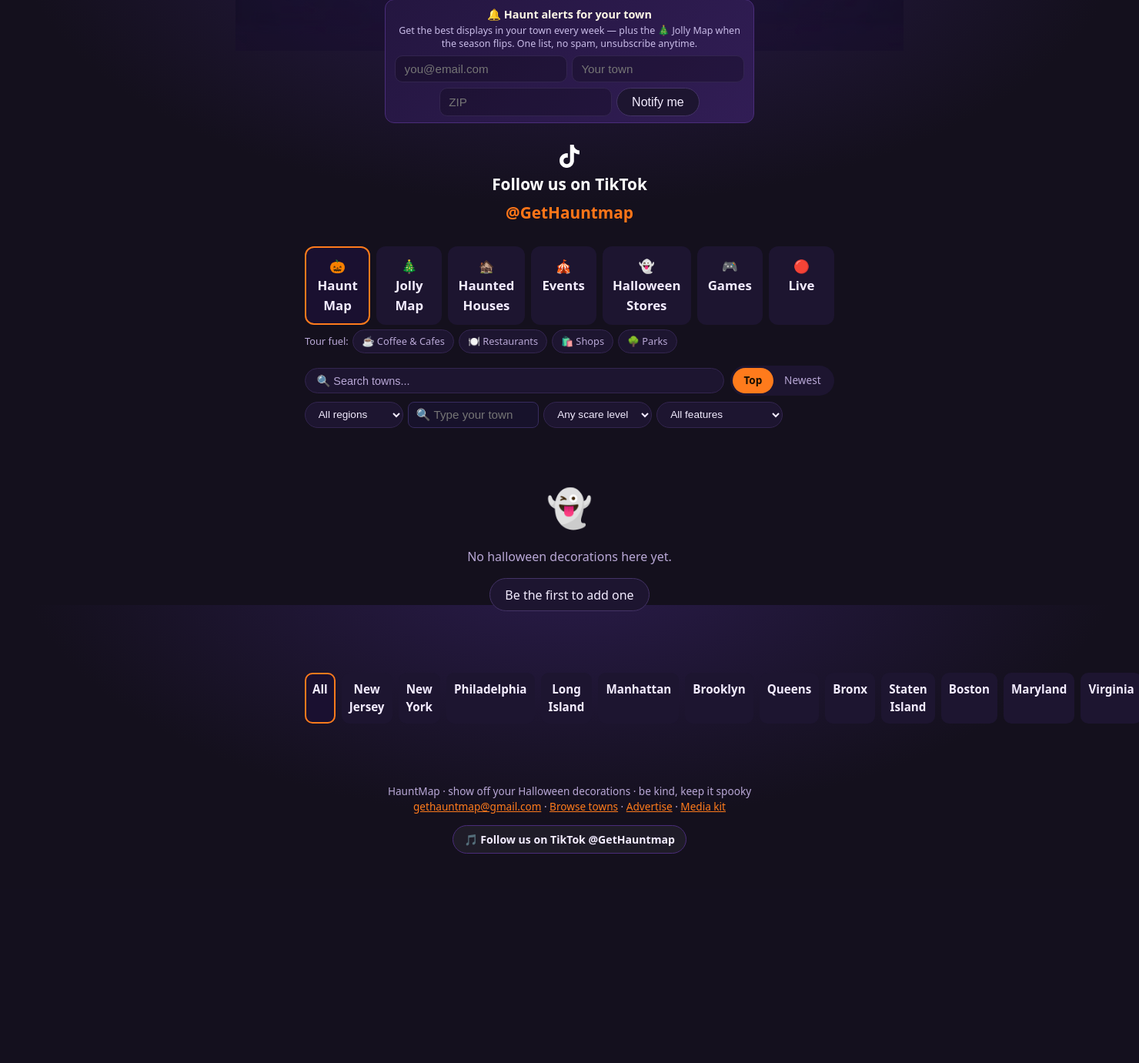
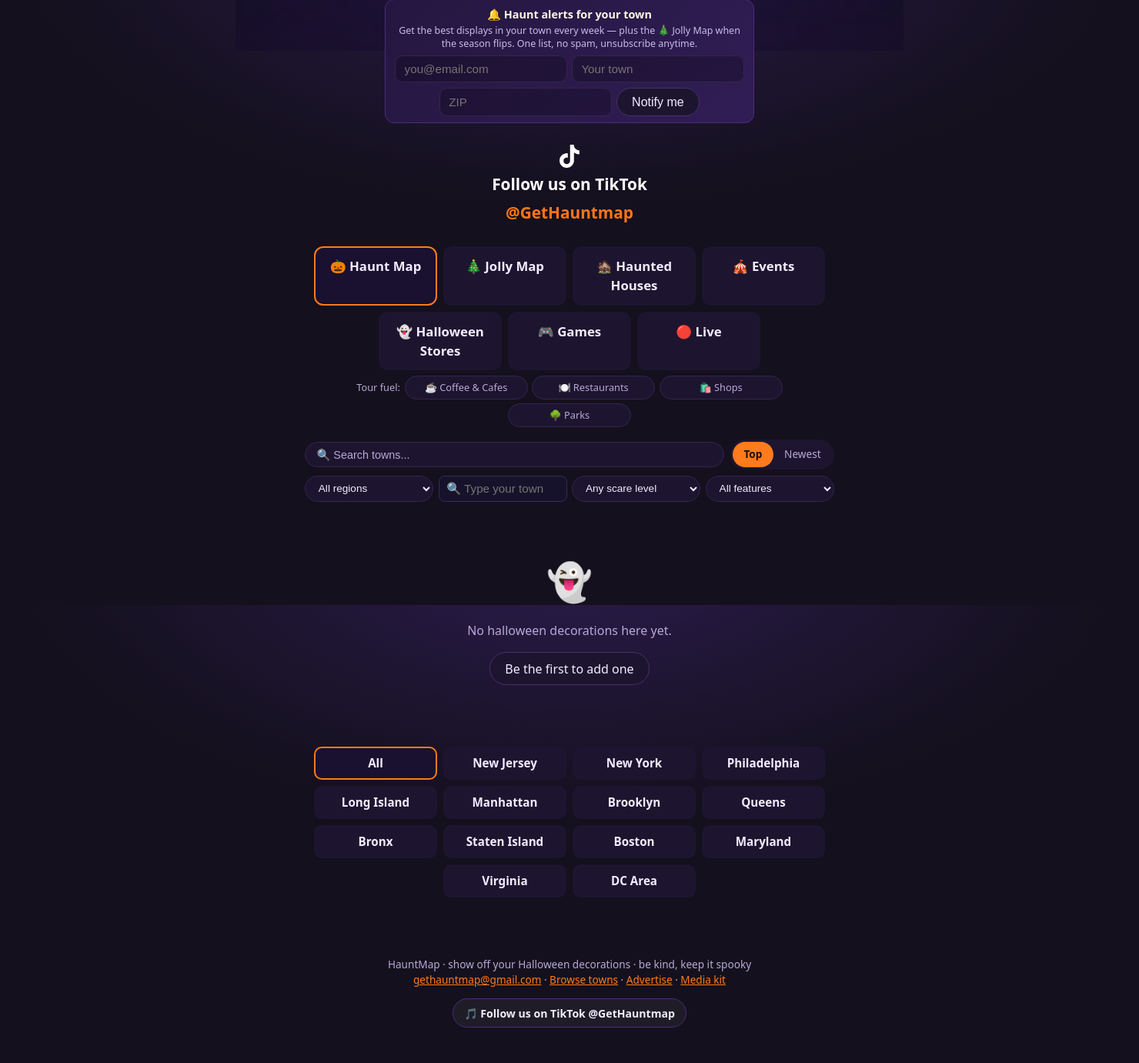
Before and after one commit to SpookyMap/hauntmap, a FastAPI app: page / in a window 1480 px wide; the page is wider, and only the part inside the window is pictured. Shown: the part 814-2195 px from the top of that part at 77% size. Before the commit the page ends 1923 px from the top of that part, so only its background shows below. Run offline with FastAPI, Linux system fonts and the light colour scheme; data that the repository does not hold is empty; some libraries are stand-ins or nearby versions.

Commit message:
Buttons wrap, never side-scroll: all chip/filter rows (regions, categories, Tour Fuel, leaderboard tabs, filter selects, mobile header nav) now flex-wrap centered — 5 per line on phone portrait (<=480px, flex-basis calc(20% - gap)), natural 160px buttons on wider screens

```diff
--- a/static/css/style.css
+++ b/static/css/style.css
@@ -86,8 +86,8 @@ a { color: var(--accent); }
   border-radius: 999px; padding: 0.45rem 0.9rem; font-size: 0.9rem;
 }
 .town-search-inline::placeholder { color: var(--muted); }
-.cat-tabs { display: flex; gap: 0.5rem; margin-bottom: 0.9rem; }
-.cat-tabs a { flex: 1; text-align: center; padding: 0.6rem; border-radius: 12px; background: var(--bg2); color: var(--muted); text-decoration: none; font-weight: 700; font-size: 1rem; border: 1px solid #33254f; }
+.cat-tabs { display: flex; flex-wrap: wrap; justify-content: center; gap: 0.5rem; margin-bottom: 0.9rem; }
+.cat-tabs a { flex: 0 1 160px; text-align: center; padding: 0.6rem; border-radius: 12px; background: var(--bg2); color: var(--muted); text-decoration: none; font-weight: 700; font-size: 1rem; border: 1px solid #33254f; }
 .cat-tabs a.active { background: var(--accent); color: #1a0f00; border-color: var(--accent); }
 .sort-toggle { display: flex; background: var(--bg2); border-radius: 999px; padding: 3px; flex-shrink: 0; }
 .sort-toggle a { padding: 0.4rem 0.9rem; border-radius: 999px; color: var(--muted); text-decoration: none; font-size: 0.85rem; white-space: nowrap; }
@@ -114,12 +114,12 @@ a { color: var(--accent); }
   border-radius: 10px; padding: 0.5rem 0.7rem; font-size: 0.95rem; width: 130px;
 }
 .town-search-full { width: 100%; box-sizing: border-box; }
-.filter-row { display: flex; gap: 0.4rem; flex-wrap: nowrap; overflow-x: auto; padding-bottom: 0.2rem; -webkit-overflow-scrolling: touch; }
-.filter-row::-webkit-scrollbar { display: none; }
+.filter-row { display: flex; gap: 0.4rem; flex-wrap: wrap; justify-content: center; padding-bottom: 0.2rem; }
 .filter-row select {
   background: var(--bg2); color: var(--ink); border: 1px solid #33254f;
-  border-radius: 999px; padding: 0.4rem 0.8rem; font-size: 0.85rem; flex-shrink: 0;
+  border-radius: 999px; padding: 0.4rem 0.8rem; font-size: 0.85rem; flex: 1 1 160px; min-width: 0;
 }
+.filter-row .town-search { flex: 1 1 160px; min-width: 0; width: auto; }
 .book-banner {
   margin-top: 1rem; display: flex; justify-content: center;
 }
@@ -249,32 +249,38 @@ a { color: var(--accent); }
   border-radius: 10px; padding: 0.6rem 0.8rem; font-size: 0.95rem; font-family: inherit;
 }
 .tip-form button { align-self: flex-start; }
-.cat-tabs-main { display: flex; gap: 0.5rem; margin-bottom: 0.4rem; }
-.state-tabs { display: flex; gap: 0.5rem; margin-bottom: 0.6rem; }
-.state-tabs-bottom { display: flex; gap: 0.5rem; margin: 1rem 0; }
+.cat-tabs-main { display: flex; flex-wrap: wrap; justify-content: center; gap: 0.5rem; margin-bottom: 0.4rem; }
+.state-tabs { display: flex; flex-wrap: wrap; justify-content: center; gap: 0.5rem; margin-bottom: 0.6rem; }
+.state-tabs-bottom { display: flex; flex-wrap: wrap; justify-content: center; gap: 0.5rem; margin: 1rem 0; }
 .state-btn {
-  flex: 1; text-align: center; padding: 0.5rem; border-radius: 10px;
+  flex: 0 1 160px; text-align: center; padding: 0.5rem; border-radius: 10px;
   background: var(--bg2); color: var(--ink); text-decoration: none;
   font-weight: 600; font-size: 0.95rem; border: 2px solid transparent;
 }
 .state-btn.active { border-color: var(--accent); background: #1a1030; }
 .cat-btn-main {
-  flex: 1; text-align: center; padding: 0.7rem; border-radius: 12px;
+  flex: 0 1 160px; text-align: center; padding: 0.7rem; border-radius: 12px;
   background: var(--bg2); color: var(--ink); text-decoration: none;
   font-weight: 700; font-size: 1.05rem; border: 2px solid transparent;
 }
 .cat-btn-main.active { border-color: var(--accent); background: #1a1030; }
-.cat-tabs-sub { display: flex; gap: 0.35rem; align-items: center; flex-wrap: nowrap; overflow-x: auto; margin-bottom: 0.8rem; padding-bottom: 0.2rem; -webkit-overflow-scrolling: touch; }
-.cat-tabs-sub::-webkit-scrollbar { display: none; }
-.cat-sub-label { font-size: 0.8rem; color: var(--muted); flex-shrink: 0; }
+.cat-tabs-sub { display: flex; gap: 0.35rem; align-items: center; flex-wrap: wrap; justify-content: center; margin-bottom: 0.8rem; padding-bottom: 0.2rem; }
+.cat-sub-label { font-size: 0.8rem; color: var(--muted); flex: 0 0 auto; }
 .cat-btn-sub {
-  padding: 0.3rem 0.7rem; border-radius: 20px; font-size: 0.8rem; white-space: nowrap; flex-shrink: 0;
+  padding: 0.3rem 0.7rem; border-radius: 20px; font-size: 0.8rem; flex: 0 1 160px; text-align: center;
   background: var(--bg2); color: var(--muted); text-decoration: none;
   border: 1px solid #33254f;
 }
 .cat-btn-sub.active { color: var(--ink); border-color: var(--accent); }
 .grid { display: grid; grid-template-columns: 1fr 1fr; gap: 0.9rem; }
-@media (max-width: 480px) { .grid { grid-template-columns: 1fr; } }
+@media (max-width: 480px) {
+  .grid { grid-template-columns: 1fr; }
+  /* Phone portrait: button/chip rows go exactly 5 per line, wrapping down, centered */
+  .state-btn, .cat-btn-main, .cat-tabs a { flex-basis: calc(20% - 0.5rem); }
+  .cat-btn-sub { flex-basis: calc(20% - 0.35rem); }
+  .cat-sub-label { flex-basis: 100%; text-align: center; }
+  .filter-row select, .filter-row .town-search { flex-basis: calc(20% - 0.4rem); }
+}
 .card {
   background: var(--card); border-radius: var(--radius); overflow: hidden;
   text-decoration: none; color: var(--ink); border: 1px solid #33254f;
@@ -600,8 +606,7 @@ a.game-card:hover { border-color: #ff7518; transform: translateY(-2px); }
   .mobile-search .btn-locate { width: 100%; padding: 0.7rem; font-size: 1rem; }
   .hero-intro p { display: none; }
   .hero-intro h1.hero-title { font-size: 1.6rem; margin-bottom: 0.4rem; }
-  .header-nav { flex-wrap: nowrap; overflow-x: auto; -webkit-overflow-scrolling: touch; scrollbar-width: none; }
-  .header-nav::-webkit-scrollbar { display: none; }
+  .header-nav { flex-wrap: wrap; justify-content: center; }
   .header-nav a { white-space: nowrap; }
 }
 
--- a/templates/base.html
+++ b/templates/base.html
@@ -7,7 +7,7 @@
 <link rel="preconnect" href="https://fonts.googleapis.com">
 <link rel="preconnect" href="https://fonts.gstatic.com" crossorigin>
 <link href="https://fonts.googleapis.com/css2?family=Creepster&display=swap" rel="stylesheet">
-<link rel="stylesheet" href="/static/css/style.css?v=20261020w">
+<link rel="stylesheet" href="/static/css/style.css?v=20261020x">
 {% block head %}{% endblock %}
 </head>
 <body>
```
